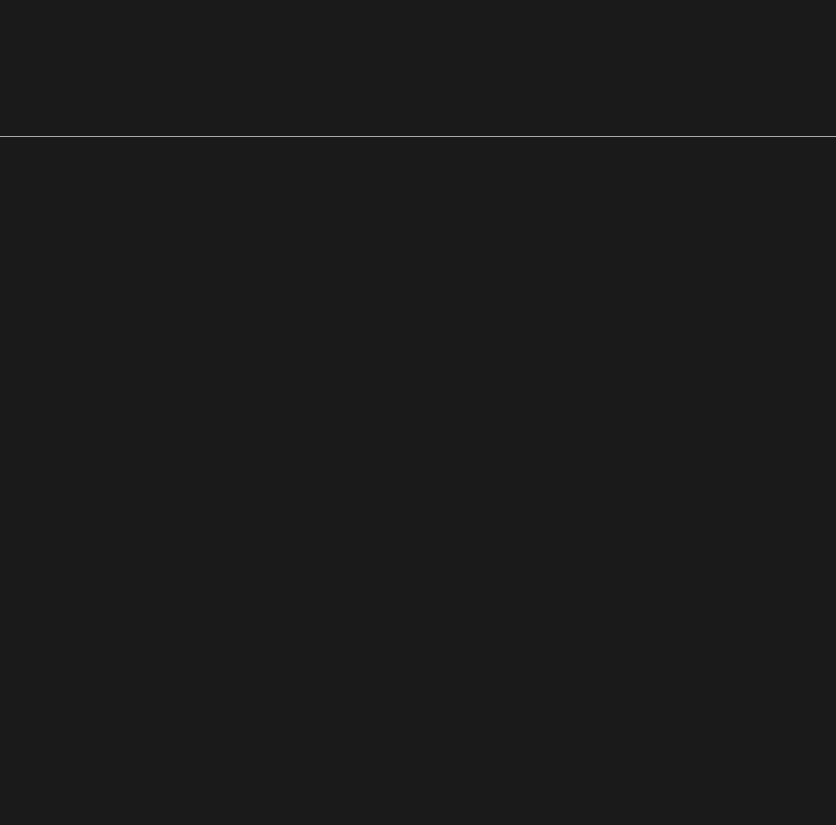
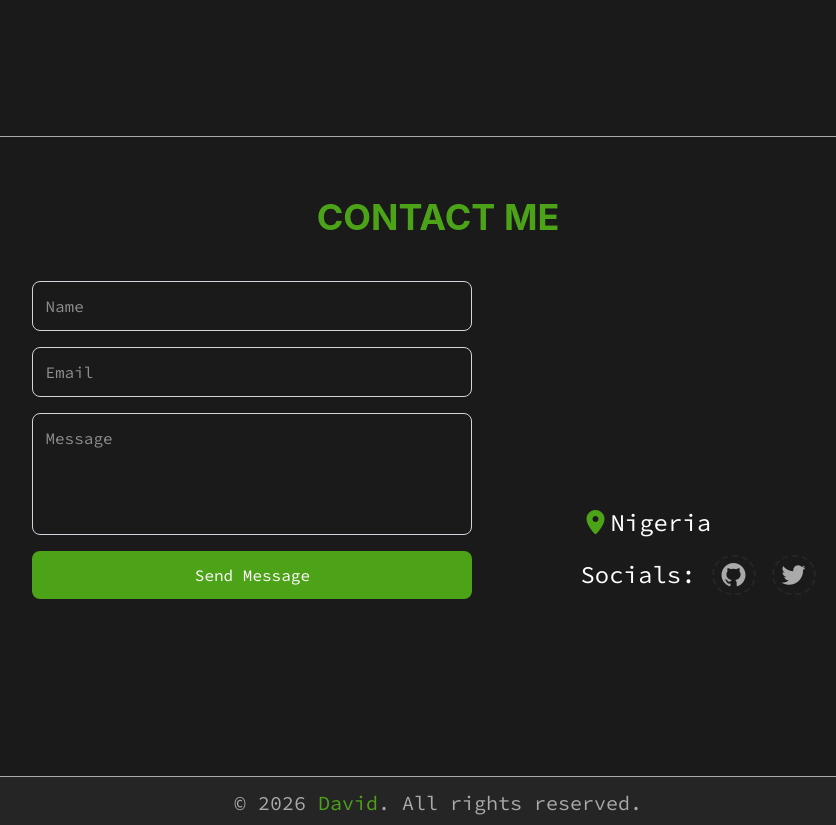
Before and after one commit to Daveed-dev/Portfolio2, a React (Vite) app in the folder vite-project/: page / in a window 1280 px wide. Shown: the part 3640-4465 px from the top of the page, without its empty margins (202-1038 px from the left). Before the commit the page ends 3777 px from the top, so only its background shows below. Built offline with nearby package versions, Linux system fonts and the light colour scheme.

Commit message:
contact and footer commit

```diff
--- a/vite-project/src/App.jsx
+++ b/vite-project/src/App.jsx
@@ -4,6 +4,8 @@ import Header from './components/Header.jsx';
 import About from './components/About.jsx';
 import Skill from './components/Skill.jsx';
 import Project from './components/Project.jsx';
+import Contact from './components/Contact.jsx';
+import Footer from './components/Footer.jsx';
 import './index.css';
 
 const App = () => {
@@ -14,6 +16,8 @@ const App = () => {
       <About />
       <Skill />
       <Project />
+      <Contact />
+      <Footer />
     </>
   );
 };
--- /dev/null
+++ b/vite-project/src/components/Contact.jsx
@@ -0,0 +1,70 @@
+import React from 'react';
+
+const Contact = () => {
+  return (
+    <>
+      <section className='Contact min-h-[80vh] w-full pt-15' id='Contact'>
+        <h2 className='text-[var(--gr-color)] text-3xl lg:text-4xl font-bold mb-4 lg:mb-6 text-center font-sans uppercase'>
+          Contact Me
+        </h2>
+        <div className='contact-form w-full md:flex px-3  justify-center items-end gap-10'>
+          <form className='flex flex-col gap-4 bg-transparent p-5 rounded-xl w-full md:w-120'>
+            <input
+              type='text'
+              placeholder='Name'
+              className='p-3 rounded-lg outline-none border border-gray-300 '
+            />
+
+            <input
+              type='email'
+              placeholder='Email'
+              className='p-3 rounded-lg outline-none border border-gray-300'
+            />
+
+            <textarea
+              name='message'
+              cols='30'
+              rows='4'
+              placeholder='Message'
+              className='p-3 rounded-lg outline-none border border-gray-300 resize-none'
+            ></textarea>
+
+            <button className='bg-[var(--gr-color)] text-white py-3 rounded-lg hover:opacity-50 transition cursor-pointer'>
+              Send Message
+            </button>
+          </form>
+          <div className='pb-6 mx-12'>
+            <span className='text-xl lg:text-2xl'>
+              <i class='fa-solid fa-location-dot text-[var(--gr-color)] text-xl lg:text-2xl  '></i>
+              Nigeria
+            </span>
+            <div
+              className='flex gap-4 items-center
+              mt-2 lg:mt-4'
+            >
+              <h2 className='text-xl lg:text-2xl '>Socials:</h2>
+              <a
+                href='https://github.com/Daveed-dev'
+                target='_blank'
+                rel='noopener noreferrer'
+                className='w-9 h-8 lg:w-11 lg:h-10 rounded-full border-[2px] border-dashed border-[var(--light-dark)] flex items-center justify-center   hover:border-[var(--gray)] transition-all duration-300 ease-in-out'
+              >
+                <i className='fab fa-github text-xl text-[var(--gray)] lg:text-2xl '></i>
+              </a>
+              <a
+                href='https://x.com/David_JoyDD'
+                target='_blank'
+                rel='noopener noreferrer'
+                className='w-9 h-8 lg:w-11 lg:h-10 rounded-full border-[2px] border-dashed border-[var(--light-dark)] flex items-center justify-center   hover:border-[var(--gray)] transition-all duration-300 ease-in-out'
+              >
+                <i className='fab fa-twitter text-xl text-[var(--gray)] lg:text-2xl'></i>
+              </a>
+            </div>
+          </div>
+        </div>
+      </section>
+    </>
+  );
+};
+
+export default Contact;
--- /dev/null
+++ b/vite-project/src/components/Footer.jsx
@@ -0,0 +1,22 @@
+import React from 'react';
+
+const Footer = () => {
+  return (
+    <footer className='min-h-12 w-full bg-[var(--light-dark)]'>
+      <p className='text-center  md:text-xl text-[var(--gray)] pt-3'>
+        &copy; {new Date().getFullYear()}{' '}
+        <a
+          href='https://x.com/David_JoyDD'
+          target='_blank'
+          rel='noopener noreferrer'
+          className='text-[var(--gr-color)]  hover:text-[var(--gray)] transition-all duration-300 ease-in-out'
+        >
+          David
+        </a>
+        . All rights reserved.
+      </p>
+    </footer>
+  );
+};
+
+export default Footer;
```
Also changed, not shown: vite-project/src/index.css (+8 -1 lines).
